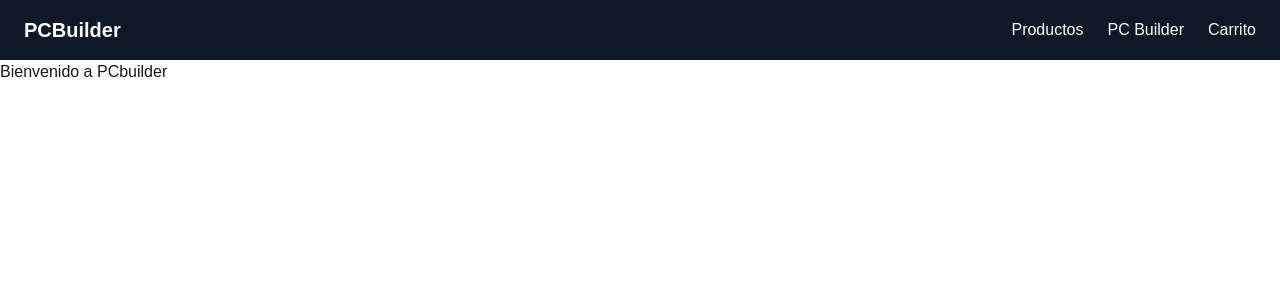
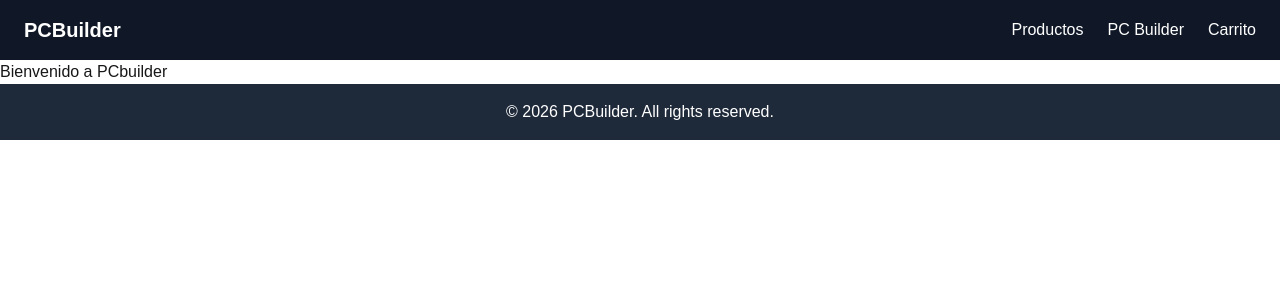
Before and after one commit to vicmedina01/pcbuilder, a Next.js app: page / in a window 1280 px wide. Shown: the top 300 px of the page. Built offline with nearby package versions, Linux system fonts and the light colour scheme.

Commit message:
feat: footer added to layout

```diff
--- a/app/layout.tsx
+++ b/app/layout.tsx
@@ -2,6 +2,7 @@ import type { Metadata } from "next";
 import { Geist, Geist_Mono } from "next/font/google";
 import "./globals.css";
 import Navbar from "@/components/Navbar.jsx";
+import  Footer from "@/components/footer.jsx";
 
 const geistSans = Geist({
   variable: "--font-geist-sans",
@@ -32,6 +33,7 @@ export default function RootLayout({
       <body>
         <Navbar />
         {children}
+        <Footer />
       </body>
     </html>
   );
--- /dev/null
+++ b/components/footer.jsx
@@ -0,0 +1,7 @@
+export default function Footer() {
+  return (
+    <footer className="bg-gray-800 text-white px-6 py-4 text-center">
+      &copy; 2026 PCBuilder. All rights reserved.
+    </footer>
+  )
+}
```
